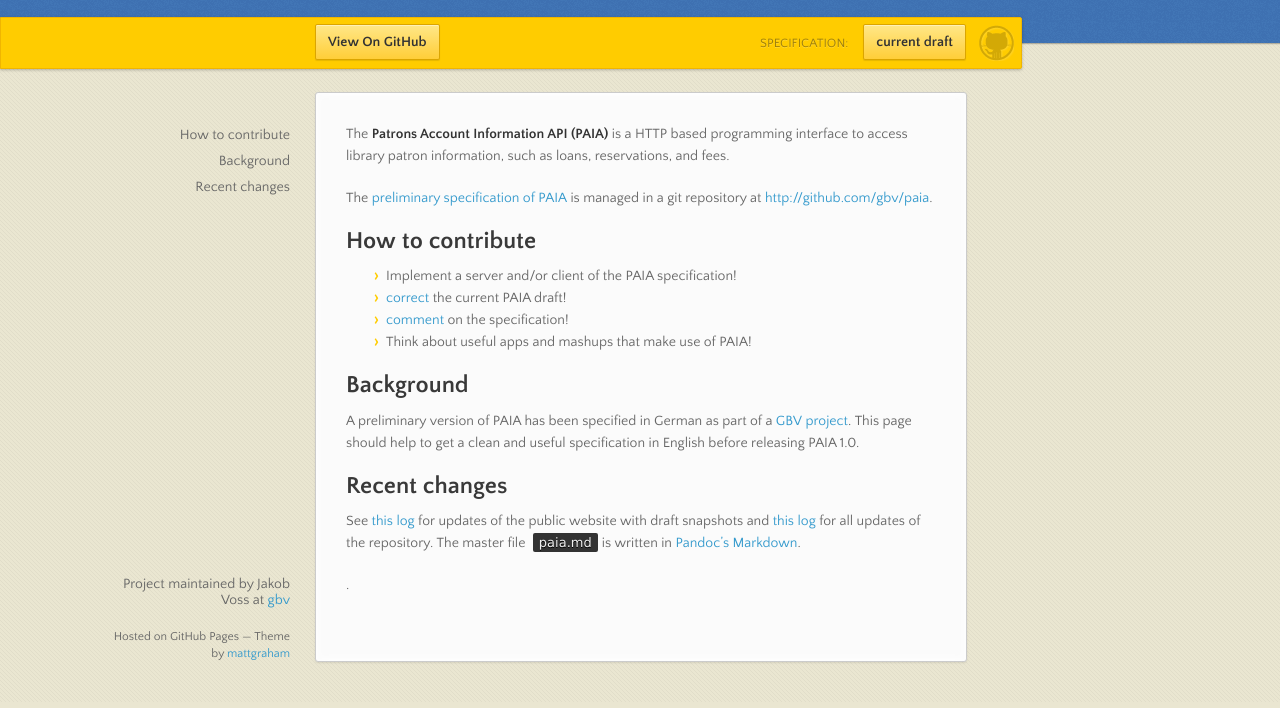
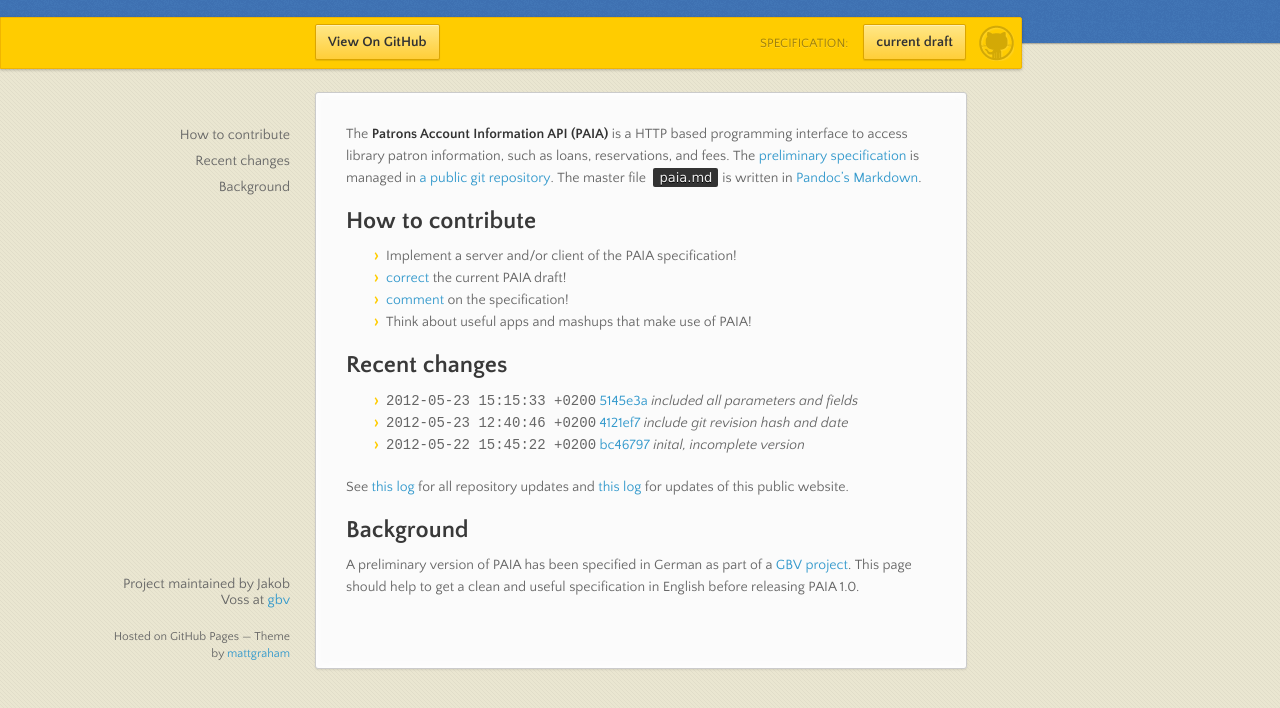
Before and after one commit to gbv/paia, a plain HTML site: page index.html in a window 1280 px wide. Shown: the part 98-806 px from the top of the page. Drawn offline with nearby package versions, Linux system fonts and the light colour scheme.

Commit message:
prepared for better recent changes

```diff
--- a/index.html
+++ b/index.html
@@ -28,7 +28,7 @@
         <div class="downloads">
           <span>Specification:</span>
           <ul>
-            <li><a href="paia.html" class="button">current draft</a></li>
+            <li><a href="paia-5145e3a.html" class="button">current draft</a></li>
           </ul>
         </div>
       </div><!-- end banner -->
@@ -40,10 +40,9 @@
       <section>
         <p>The <strong>Patrons Account Information API (PAIA)</strong> is a HTTP based programming
 interface to access library patron information, such as loans, reservations,
-and fees.</p>
-
-<p>The <a href="paia.html">preliminary specification of PAIA</a> is managed in a git repository at
-<a href="http://github.com/gbv/paia">http://github.com/gbv/paia</a>.
+and fees. The <a href="paia-5145e3a.html">preliminary specification</a> is managed in
+<a href="http://github.com/gbv/paia">a public git repository</a>.
+The master file <a href="https://github.com/gbv/paia/blob/master/paia.md"><code>paia.md</code></a>is written in <a href="http://johnmacfarlane.net/pandoc/demo/example9/pandocs-markdown.html">Pandoc’s Markdown</a>.</p>
 
 <h2>How to contribute</h2>
 
@@ -54,11 +53,22 @@ and fees.</p>
 <li>Think about useful apps and mashups that make use of PAIA!</li>
 </ul>
 
+<h2>Recent changes</h2>
+
+<ul>
+<!-- BEGIN CHANGES -->
+<li><tt>2012-05-23 15:15:33 +0200</tt> <a href=paia-5145e3a.html>5145e3a</a> <em>included all parameters and fields</em></li>
+<li><tt>2012-05-23 12:40:46 +0200</tt> <a href=paia-4121ef7.html>4121ef7</a> <em>include git revision hash and date</em></li>
+<li><tt>2012-05-22 15:45:22 +0200</tt> <a href=paia-bc46797.html>bc46797</a> <em>inital, incomplete version</em></li>
+<!-- END CHANGES -->
+</ul>
+
+<p>See <a href="https://github.com/gbv/paia/commits/master">this log</a> for all repository updates and
+<a href="https://github.com/gbv/paia/commits/gh-pages">this log</a> for updates of this public website.</p>
+
 <h2>Background</h2>
 <p>A preliminary version of PAIA has been specified in German as part of a <a href="http://www.gbv.de/">GBV project</a>. This page should help to get a clean and useful specification in English before releasing PAIA 1.0.</p>
 
-<h2>Recent changes</h2>
-<p>See <a href="https://github.com/gbv/paia/commits/gh-pages">this log</a> for updates of the public website with draft snapshots and <a href="https://github.com/gbv/paia/commits/master">this log</a> for all updates of the repository. The master file <a href="https://github.com/gbv/paia/blob/master/paia.md"><code>paia.md</code></a>is written in <a href="http://johnmacfarlane.net/pandoc/demo/example9/pandocs-markdown.html">Pandoc’s Markdown</a>.</p>.
       </section>
       <footer>
         <p>Project maintained by Jakob Voss at <a href="https://github.com/gbv">gbv</a></p>
```
Also changed, not shown: paia.html (+1 -1 lines), 1 other file.
